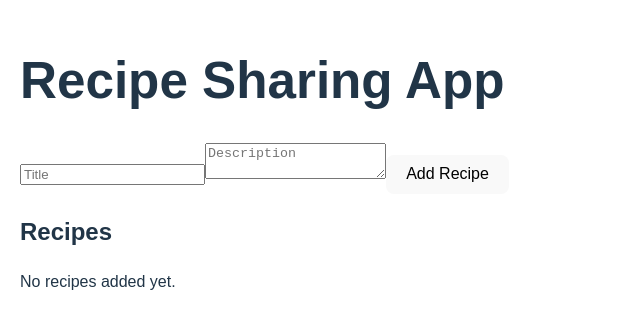
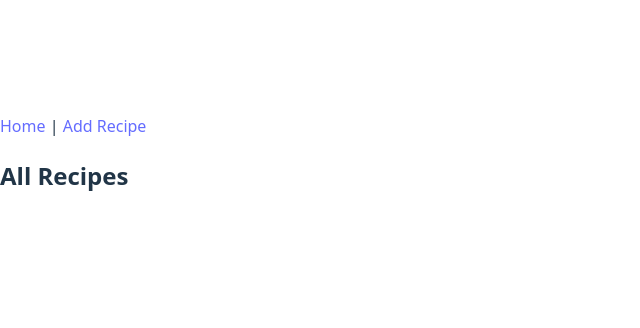
Before and after one commit to BkRansford-ux/alx-fe-reactjs, a React (Vite) app in the folder recipe-sharing-app/: page / in a window 1280 px wide. Shown: the part 236-564 px from the top of the page, without its empty margins (0-640 px from the left). Built offline with nearby package versions, Linux system fonts and the light colour scheme.

Commit message:
Add recipe details, edit, and delete functionality with routing

```diff
--- a/recipe-sharing-app/src/App.jsx
+++ b/recipe-sharing-app/src/App.jsx
@@ -1,14 +1,29 @@
-import AddRecipeForm from "./components/AddRecipeForm";
-import RecipeList from "./components/RecipeList";
+import { BrowserRouter as Router, Routes, Route, Link } from 'react-router-dom';
+import RecipeList from './components/RecipeList';
+import AddRecipeForm from './components/AddRecipeForm';
+import RecipeDetails from './components/RecipeDetails';
 
 function App() {
   return (
-    <div style={{ padding: "20px", fontFamily: "Arial, sans-serif" }}>
-      <h1>Recipe Sharing App</h1>
-      <AddRecipeForm />
-      <RecipeList />
-    </div>
+    <Router>
+      <nav style={{ marginBottom: '20px' }}>
+        <Link to="/">Home</Link> | <Link to="/add">Add Recipe</Link>
+      </nav>
+
+      <Routes>
+        <Route path="/" element={<RecipeList />} />
+        <Route path="/add" element={<AddRecipeForm />} />
+        <Route path="/recipe/:id" element={<RecipeDetailsWrapper />} />
+      </Routes>
+    </Router>
   );
 }
 
+// Wrapper to grab recipeId from URL
+import { useParams } from 'react-router-dom';
+function RecipeDetailsWrapper() {
+  const { id } = useParams();
+  return <RecipeDetails recipeId={id} />;
+}
+
 export default App;
--- /dev/null
+++ b/recipe-sharing-app/src/components/DeleteRecipeButton.jsx
@@ -0,0 +1,14 @@
+import { useRecipeStore } from './recipeStore';
+
+const DeleteRecipeButton = ({ recipeId }) => {
+  const deleteRecipe = useRecipeStore((state) => state.deleteRecipe);
+
+  const handleDelete = () => {
+    deleteRecipe(recipeId);
+    alert('Recipe deleted!');
+  };
+
+  return <button onClick={handleDelete}>Delete Recipe</button>;
+};
+
+export default DeleteRecipeButton;
--- /dev/null
+++ b/recipe-sharing-app/src/components/EditRecipeForm.jsx
@@ -0,0 +1,33 @@
+import { useState } from 'react';
+import { useRecipeStore } from './recipeStore';
+
+const EditRecipeForm = ({ recipe }) => {
+  const updateRecipe = useRecipeStore((state) => state.updateRecipe);
+  const [title, setTitle] = useState(recipe.title);
+  const [description, setDescription] = useState(recipe.description);
+
+  const handleSubmit = (e) => {
+    e.preventDefault();
+    updateRecipe({ ...recipe, title, description });
+    alert('Recipe updated!');
+  };
+
+  return (
+    <form onSubmit={handleSubmit} style={{ marginTop: '20px' }}>
+      <input
+        type="text"
+        value={title}
+        onChange={(e) => setTitle(e.target.value)}
+        placeholder="Title"
+      />
+      <textarea
+        value={description}
+        onChange={(e) => setDescription(e.target.value)}
+        placeholder="Description"
+      />
+      <button type="submit">Update Recipe</button>
+    </form>
+  );
+};
+
+export default EditRecipeForm;
--- /dev/null
+++ b/recipe-sharing-app/src/components/RecipeDetails.jsx
@@ -0,0 +1,25 @@
+import { useRecipeStore } from './recipeStore';
+import EditRecipeForm from './EditRecipeForm';
+import DeleteRecipeButton from './DeleteRecipeButton';
+
+const RecipeDetails = ({ recipeId }) => {
+  const recipe = useRecipeStore((state) =>
+    state.recipes.find((r) => r.id === Number(recipeId))
+  );
+
+  if (!recipe) {
+    return <p>Recipe not found</p>;
+  }
+
+  return (
+    <div>
+      <h1>{recipe.title}</h1>
+      <p>{recipe.description}</p>
+
+      <EditRecipeForm recipe={recipe} />
+      <DeleteRecipeButton recipeId={recipe.id} />
+    </div>
+  );
+};
+
+export default RecipeDetails;
--- a/recipe-sharing-app/src/components/RecipeList.jsx
+++ b/recipe-sharing-app/src/components/RecipeList.jsx
@@ -1,21 +1,19 @@
-import { useRecipeStore } from "../recipeStore";
+import { Link } from 'react-router-dom';
+import { useRecipeStore } from './recipeStore';
 
 const RecipeList = () => {
   const recipes = useRecipeStore((state) => state.recipes);
 
   return (
     <div>
-      <h2>Recipes</h2>
-      {recipes.length === 0 ? (
-        <p>No recipes added yet.</p>
-      ) : (
-        recipes.map((recipe) => (
-          <div key={recipe.id}>
-            <h3>{recipe.title}</h3>
-            <p>{recipe.description}</p>
-          </div>
-        ))
-      )}
+      <h2>All Recipes</h2>
+      {recipes.map((recipe) => (
+        <div key={recipe.id}>
+          <h3>{recipe.title}</h3>
+          <p>{recipe.description}</p>
+          <Link to={`/recipe/${recipe.id}`}>View Details</Link>
+        </div>
+      ))}
     </div>
   );
 };
--- a/recipe-sharing-app/src/components/recipeStore.js
+++ b/recipe-sharing-app/src/components/recipeStore.js
@@ -1,8 +1,19 @@
-import { create } from "zustand";
+import { create } from 'zustand';
 
 export const useRecipeStore = create((set) => ({
   recipes: [],
   addRecipe: (newRecipe) =>
     set((state) => ({ recipes: [...state.recipes, newRecipe] })),
-  setRecipes: (recipes) => set({ recipes }),
+
+  updateRecipe: (updatedRecipe) =>
+    set((state) => ({
+      recipes: state.recipes.map((recipe) =>
+        recipe.id === updatedRecipe.id ? updatedRecipe : recipe
+      ),
+    })),
+
+  deleteRecipe: (id) =>
+    set((state) => ({
+      recipes: state.recipes.filter((recipe) => recipe.id !== id),
+    })),
 }));
```
